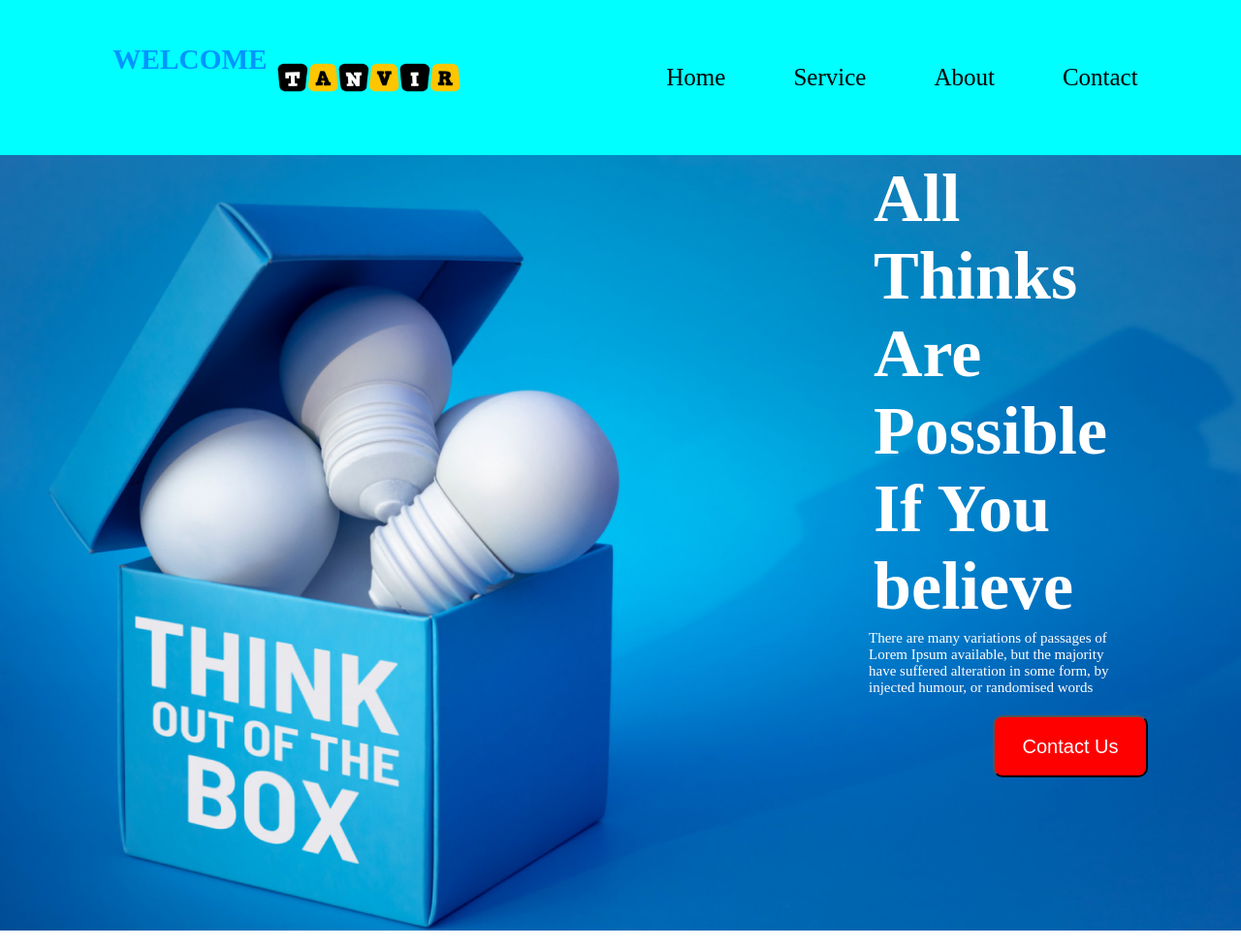
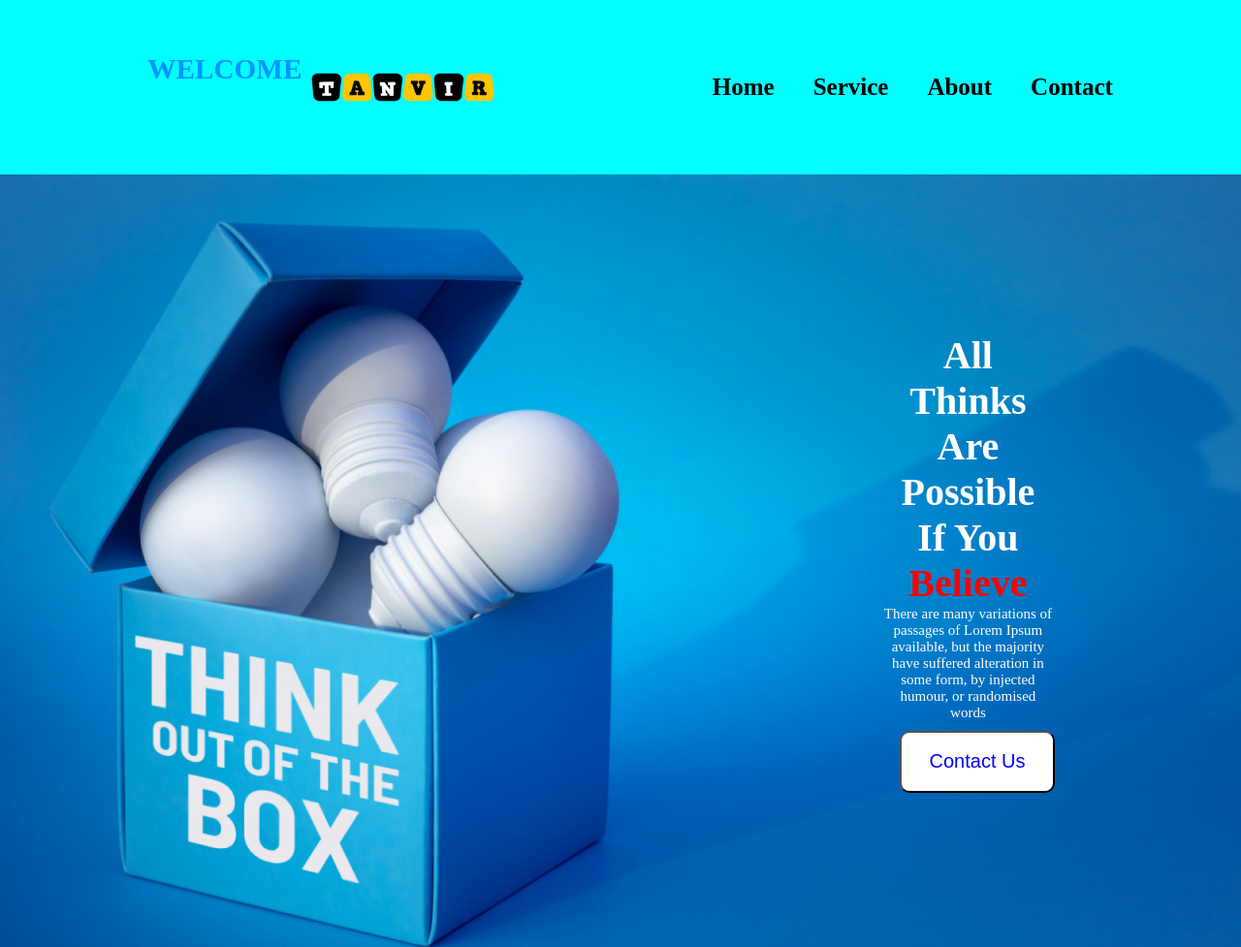
Before and after one commit to TanvirAhmed41/assignment-1, a plain HTML site: page index.html in a window 1280 px wide. Shown: the top 977 px of the page at 97% size. Drawn offline with Linux system fonts and the light colour scheme.

Commit message:
final update

```diff
--- a/index.html
+++ b/index.html
@@ -7,16 +7,22 @@
     <title>Assignment1</title>
     <link rel="preconnect" href="https://fonts.googleapis.com" />
     <link rel="preconnect" href="https://fonts.gstatic.com" crossorigin />
+    <!--Added font family link-->
     <link
       href="https://fonts.googleapis.com/css2?family=Open+Sans&family=Work+Sans&display=swap"
       rel="stylesheet"
     />
+    <!--Added font-awesome link-->
+    <script
+      src="https://kit.fontawesome.com/8be46134e5.js"
+      crossorigin="anonymous"
+    ></script>
     <link rel="stylesheet" href="styles/style.css" />
   </head>
 
   <body>
+    <!--Header Starts Here-->
     <header>
-      <!--Navbar Starts Here-->
       <div class="nav-container">
         <div class="logo-container">
           <h3 class="logo-info1">WELCOME</h3>
@@ -31,22 +37,24 @@
           </ul>
         </div>
       </div>
-      <!--Navbar Ends Here-->
-
-      <!--Header Starts Here-->
-      <div class="header-container">
-        <div class="header-info">
-          <h1 class="header-title">All Thinks Are Possible If You believe</h1>
-          <p class="header-info-details">
-            There are many variations of passages of Lorem Ipsum available, but
-            the majority have suffered alteration in some form, by injected
-            humour, or randomised words
-          </p>
-          <button class="btn-one">Contact Us</button>
-        </div>
-      </div>
     </header>
     <!--Header Ends Here-->
+    <!--Banner Starts Here-->
+    <div class="banner-container">
+      <div class="banner-details">
+        <h1 class="banner-title">
+          All Thinks Are Possible <br />
+          If You <span> Believe</span>
+        </h1>
+        <p class="banner-description">
+          There are many variations of passages of Lorem Ipsum available, but
+          the majority have suffered alteration in some form, by injected
+          humour, or randomised words
+        </p>
+        <button class="btn-one">Contact Us</button>
+      </div>
+    </div>
+    <!--Banner Ends Here-->
     <!--Main Starts Here-->
     <main>
       <section>
@@ -65,12 +73,29 @@
               making it over 2000 years old. Richard McClintock.
             </p>
             <ul class="pyf-description">
-              <li>Contrary to popular belief, is not simply.</li>
-              <li>Contrary to popular belief.</li>
-              <li>Contrary to popular belief, is not simply.</li>
-              <li>Contrary to popular</li>
-              <li>Contrary to popular belief, is not simply.</li>
-              <li>Contrary to popular belief</li>
+              <li>
+                <i class="fa-regular fa-square-check"></i>Contrary to popular
+                belief, is not simply.
+              </li>
+              <li>
+                <i class="fa-regular fa-square-check"></i>Contrary to popular
+                belief.
+              </li>
+              <li>
+                <i class="fa-regular fa-square-check"></i>Contrary to popular
+                belief, is not simply.
+              </li>
+              <li>
+                <i class="fa-regular fa-square-check"></i>Contrary to popular
+              </li>
+              <li>
+                <i class="fa-regular fa-square-check"></i>Contrary to popular
+                belief, is not simply.
+              </li>
+              <li>
+                <i class="fa-regular fa-square-check"></i>Contrary to popular
+                belief
+              </li>
             </ul>
           </div>
         </div>
@@ -124,7 +149,7 @@
             the majority have suffered alteration in some form, by injected
             humour, or randomised words
           </p>
-          <p>Email : santoa@gmail.com</p>
+          <p>Email : santoahmed225@gmail.com</p>
           <p>Phone : +880-1761 470189</p>
 
           <img src="images/icons/fb.png" alt="" />
--- a/styles/style.css
+++ b/styles/style.css
@@ -4,12 +4,11 @@
 }
 /* Navbar Styles Starts */
 .nav-container {
-  height: 20vh;
-  width: 100%;
   background-color: aqua;
   display: flex;
   justify-content: space-around;
   align-items: center;
+  padding: 20px;
 }
 .logo-container {
   display: flex;
@@ -31,45 +30,59 @@
   list-style: none;
 }
 .item {
-  padding: 35px;
+  padding: 15px;
   font-size: 25px;
-  font-weight: 500;
+  font-weight: bold;
+  margin-right: 10px;
 }
 /* Navbar Styles End */
 
-/* Header Styles Starts */
-.header-container {
+/* Banner Styles Starts */
+.banner-container {
   background-image: url("../images/banner/banner3.png");
   background-position: center;
   background-repeat: no-repeat;
   background-size: cover;
   height: 100vh;
+  width: 100%;
+  display: flex;
+  align-items: center;
+  text-align: center;
+  justify-content: center;
 }
-.header-info {
-  margin: 0% 10% 30% 70%;
+.banner-details {
+  text-align: right;
+  width: 70%;
 }
-.header-title {
+
+.banner-title {
   color: white;
-  font-weight: 800;
-  font-size: 70px;
-  padding: 5px;
+  font-weight: 700;
+  font-size: 40px;
+  text-align: center;
+  margin-left: 80%;
 }
-.header-info-details {
+span {
+  color: red;
+}
+.banner-description {
+  text-align: center;
+  margin-left: 80%;
   color: white;
   font-size: 15px;
-  margin-bottom: 20px;
+  margin-bottom: 10px;
 }
 .btn-one {
   font-size: 20px;
   margin-left: 50%;
-  color: white;
+  color: blue;
   padding: 5px 20px;
-  background-color: red;
+  background-color: white;
   border-radius: 10px;
   width: 160px;
   height: 64px;
 }
-/* Header Styles Ends */
+/* Banner Styles Ends */
 
 /* Main Styles Starts */
 
@@ -93,7 +106,9 @@
   font-size: 16px;
   color: #444343;
   margin-bottom: 15px;
-
+}
+ul li {
+  list-style: none;
 }
 .milestone-title {
   font-weight: 700;
@@ -109,17 +124,13 @@
 }
 
 #mindset {
-  background-image: linear-gradient(
-      rgba(15, 10, 105, 0.999),
-      rgba(0, 0, 0, 0)
-    ),
+  background-image: linear-gradient(rgba(15, 10, 105, 0.999), rgba(0, 0, 0, 0)),
     url("../images/watch.png");
   border-radius: 8px;
   background-position: center;
   background-repeat: no-repeat;
   background-size: cover;
-  margin:0% 20% 5%;
-
+  margin: 0% 20% 5%;
 }
 .mindset-title {
   font-weight: 700;
@@ -128,7 +139,6 @@
   width: 200px;
   height: 50px;
   color: #ffffff;
-
 }
 .mindset-btn {
   font-weight: 600;
```
